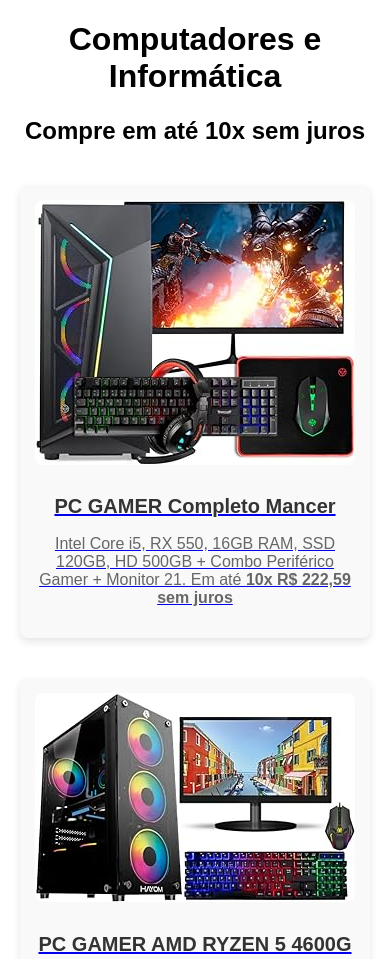
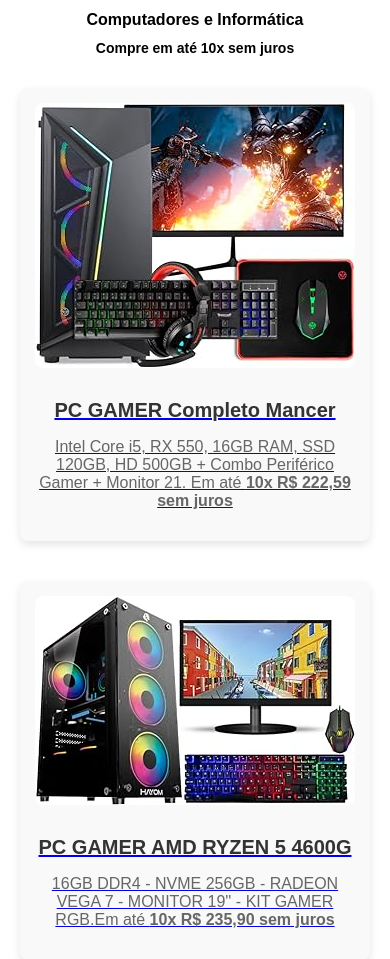
Before and after one commit to olivalpaulino/computadoresnapromocao, a plain HTML site: page index.html in a window 390 px wide. Shown: the top 959 px of the page. Drawn offline with Linux system fonts and the light colour scheme.

Commit message:
atualizando tamanho da fonte

```diff
--- a/styles.css
+++ b/styles.css
@@ -54,11 +54,27 @@
     .card {
         width: calc(50% - 40px);
     }
+
+    h1 {
+        font-size: 18px;
+    }
+
+    h2 {
+        font-size: 16px;
+    }
 }
 
 @media screen and (max-width: 480px) {
     .card {
         width: calc(100% - 40px);
+    }
+
+    h1 {
+        font-size: 16px;
+    }
+
+    h2 {
+        font-size: 14px;
     }
 }
 
```
